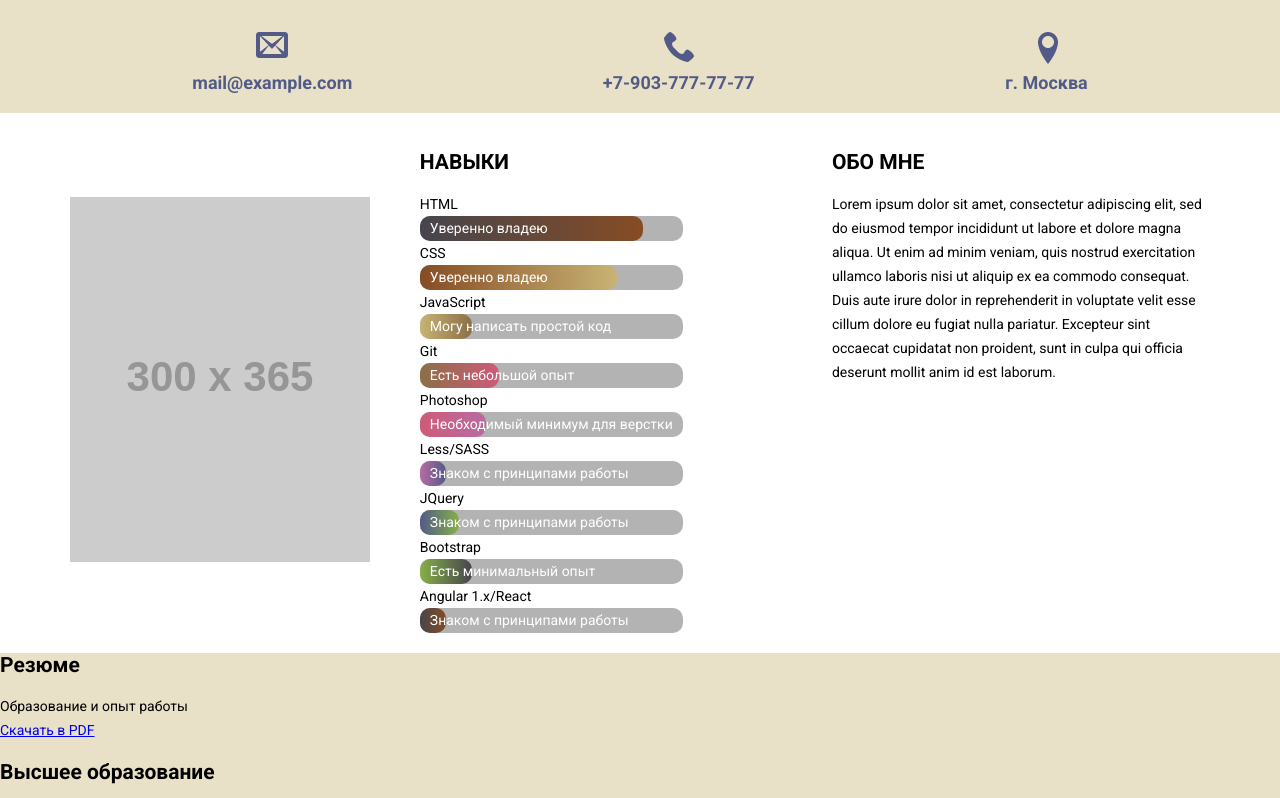
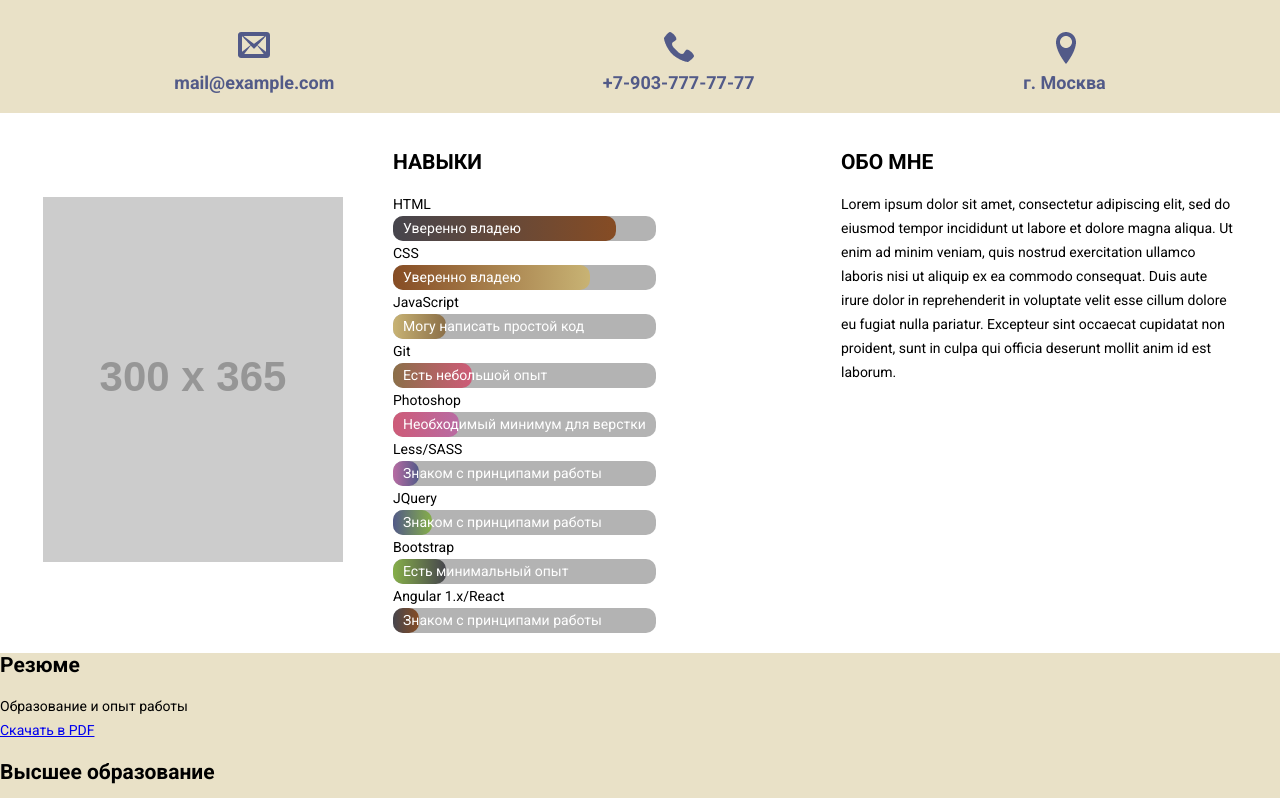
Before and after one commit to jean-1314/Project-Hunt, a website: page index.html in a window 1280 px wide. Shown: the part 760-1558 px from the top of the page. Drawn offline with Linux system fonts and the light colour scheme; placeholder pictures from the web are drawn by us.

Commit message:
Adaptive & retina variables included and tested

```diff
--- a/sass/blocks/language-switcher.scss
+++ b/sass/blocks/language-switcher.scss
@@ -52,6 +52,6 @@
   }
 
   &:active {
-    box-shadow: inset 0 -1px 1px $balck;
+    box-shadow: inset 0 -1px 1px $black;
   }
 }
--- a/sass/mixins.scss
+++ b/sass/mixins.scss
@@ -3,3 +3,27 @@
   margin: 0 auto;
   padding: 0 27px;
 }
+
+@mixin container() {
+  width: 320px;
+  margin: 0 auto;
+
+  @media #{$tablet} {
+    width: 768px;
+  }
+
+  @media #{$desktop} {
+    width: 1200px;
+  }
+}
+
+@mixin visually-hidden() {
+  position: absolute;
+  width: 1px;
+  height: 1px;
+  margin: -1px;
+  padding: 0;
+  border: 0;
+  clip: rect(0 0 0 0);
+  overflow: hidden;
+}
--- a/sass/variables.scss
+++ b/sass/variables.scss
@@ -8,7 +8,7 @@ $black: #000000;
 $white: #ffffff;
 
 
-$mobile-width-only: "(max-width: 767px)";
-$tablet-width: "(min-width: 768px)";
-$desktop-width: "(min-width: 1280px)";
+$mobile-only: "(max-width: 767px)";
+$tablet: "(min-width: 768px)";
+$desktop: "(min-width: 1280px)";
 $retina: "(min-resolution: 144dpi), (min-resolution: 1.5dppx)";
```
Also changed, not shown: css/style.css.
